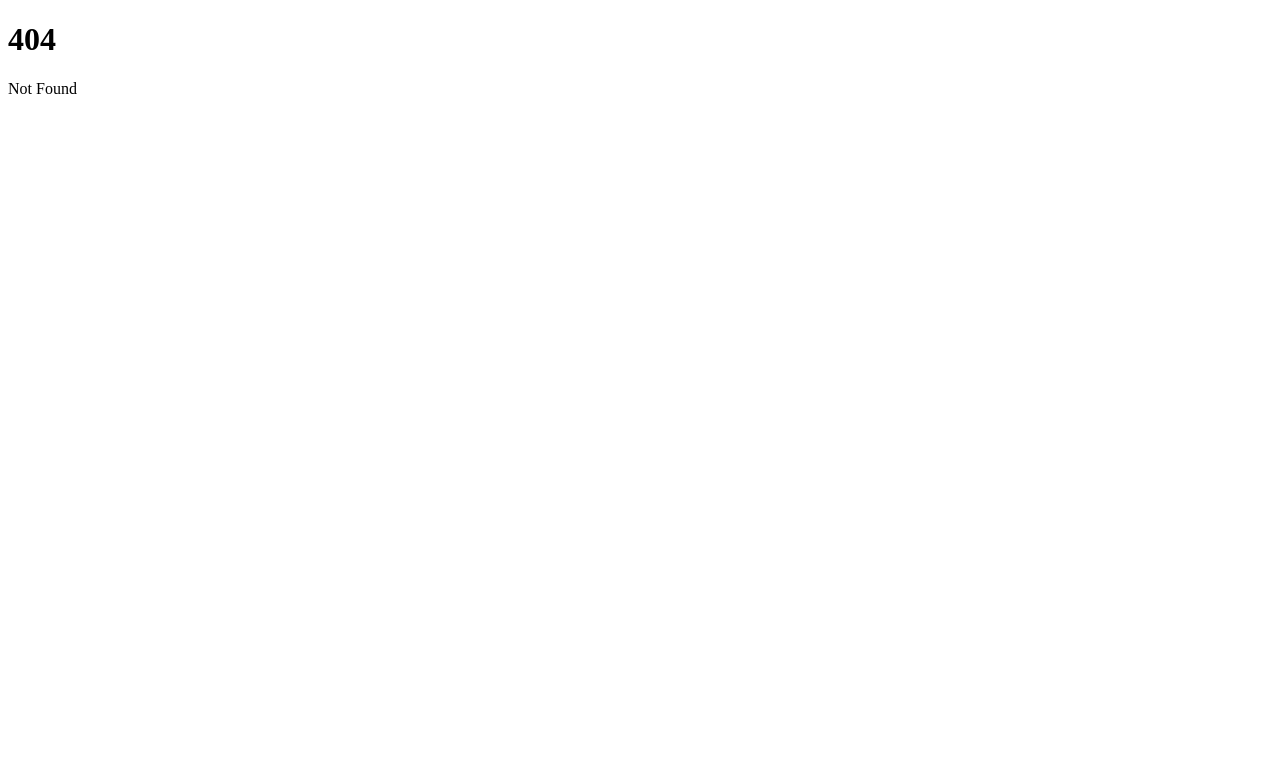
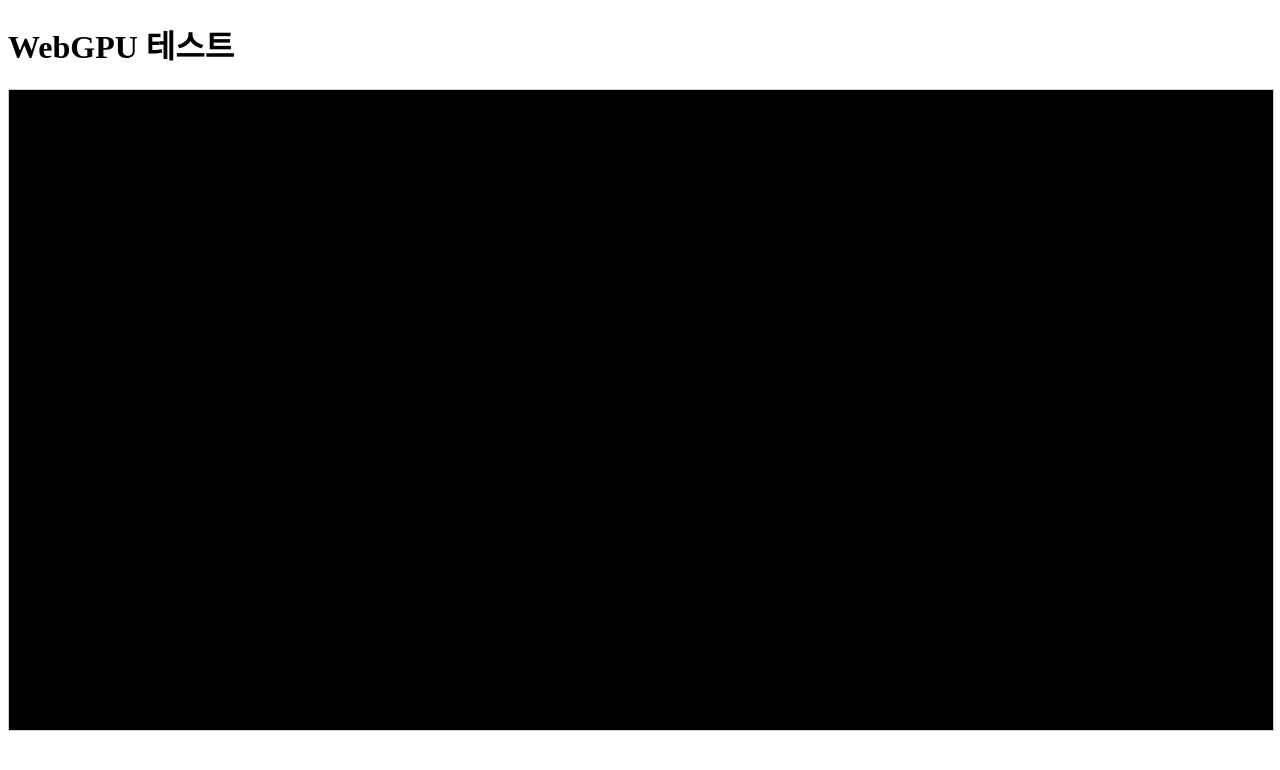
Before and after one commit to Junsang-Mun/mod1, a SvelteKit app: page /seongyle in a window 1280 px wide. Before the commit this address had no page. Shown: the top 770 px of the page. Built offline with nearby package versions, Linux system fonts and the light colour scheme.

Commit message:
feat: canvas 화면 설정
resize

```diff
--- /dev/null
+++ b/src/routes/seongyle/+page.svelte
@@ -0,0 +1,65 @@
+<script>
+  import { onMount } from 'svelte'
+
+  let canvasElement
+  let errorMessage = ''
+
+  function resizeCanvas() {
+    if (canvasElement) {
+      // 컨테이너의 크기에 맞춰 캔버스 크기 조정
+      const container = canvasElement.parentElement
+      canvasElement.width = container.clientWidth
+      canvasElement.height = container.clientHeight
+    }
+  }
+
+  async function initWebGPU() {
+    console.log('initWebGPU')
+  }
+
+  onMount(() => {
+    initWebGPU()
+    resizeCanvas()
+
+    // 윈도우 리사이즈 이벤트에 대응
+    window.addEventListener('resize', resizeCanvas)
+
+    // 컴포넌트 언마운트 시 이벤트 리스너 제거
+    return () => {
+      window.removeEventListener('resize', resizeCanvas)
+    }
+  })
+</script>
+
+<div class="container">
+  <h1>WebGPU 테스트</h1>
+
+  {#if errorMessage}
+    <p class="error">{errorMessage}</p>
+  {/if}
+
+  <canvas
+    bind:this={canvasElement}
+  />
+</div>
+
+<style>
+  .container {
+    height: 80vh; /* 뷰포트 높이의 80%로 설정 */
+    width: 100%;
+    justify-content: center;
+    align-items: center;
+  }
+
+  canvas {
+    border: 1px solid #ccc;
+    background-color: #000;
+    width: 100%;
+    height: 100%;
+  }
+
+  .error {
+    color: red;
+    margin: 10px 0;
+  }
+</style>
```
